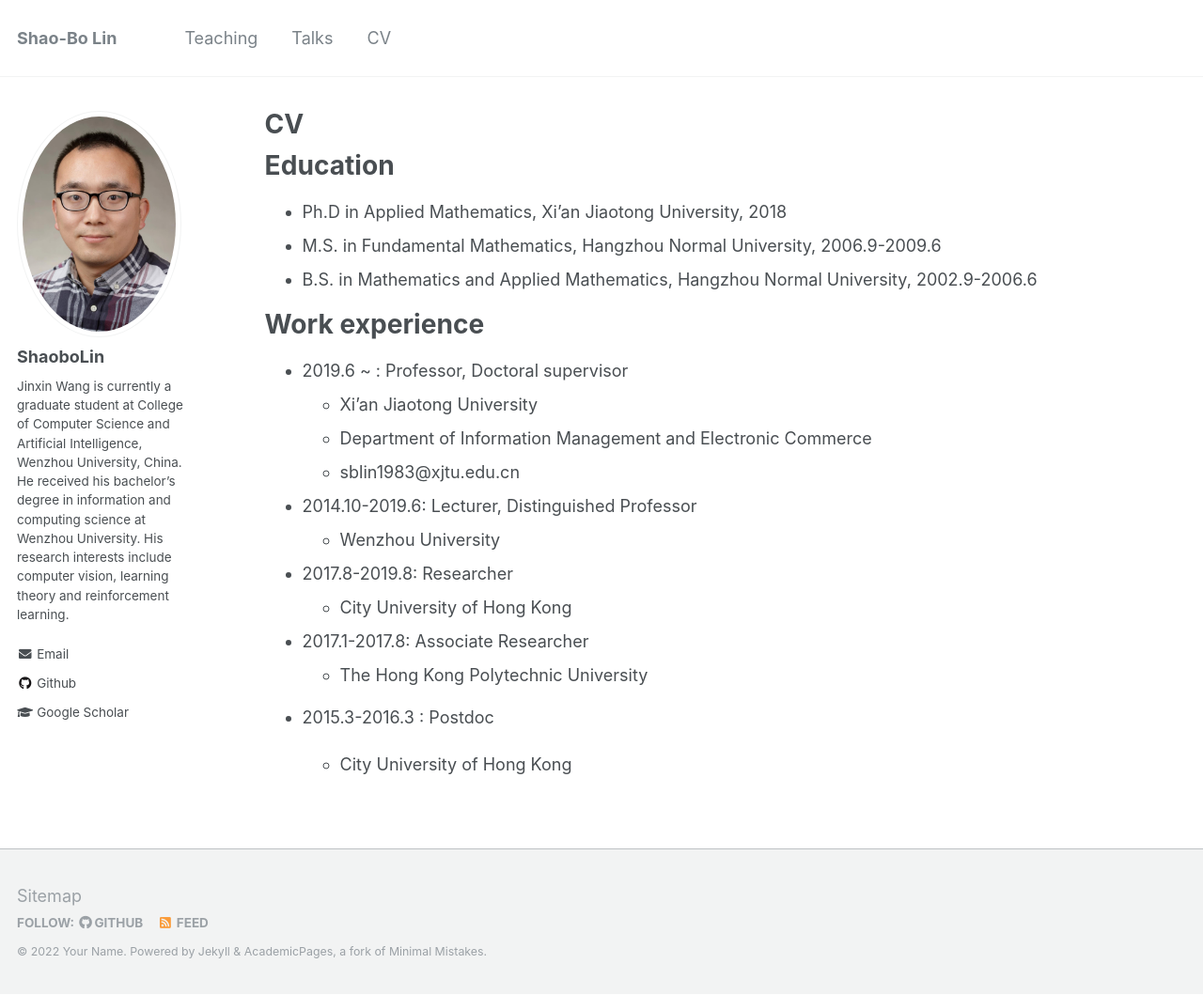
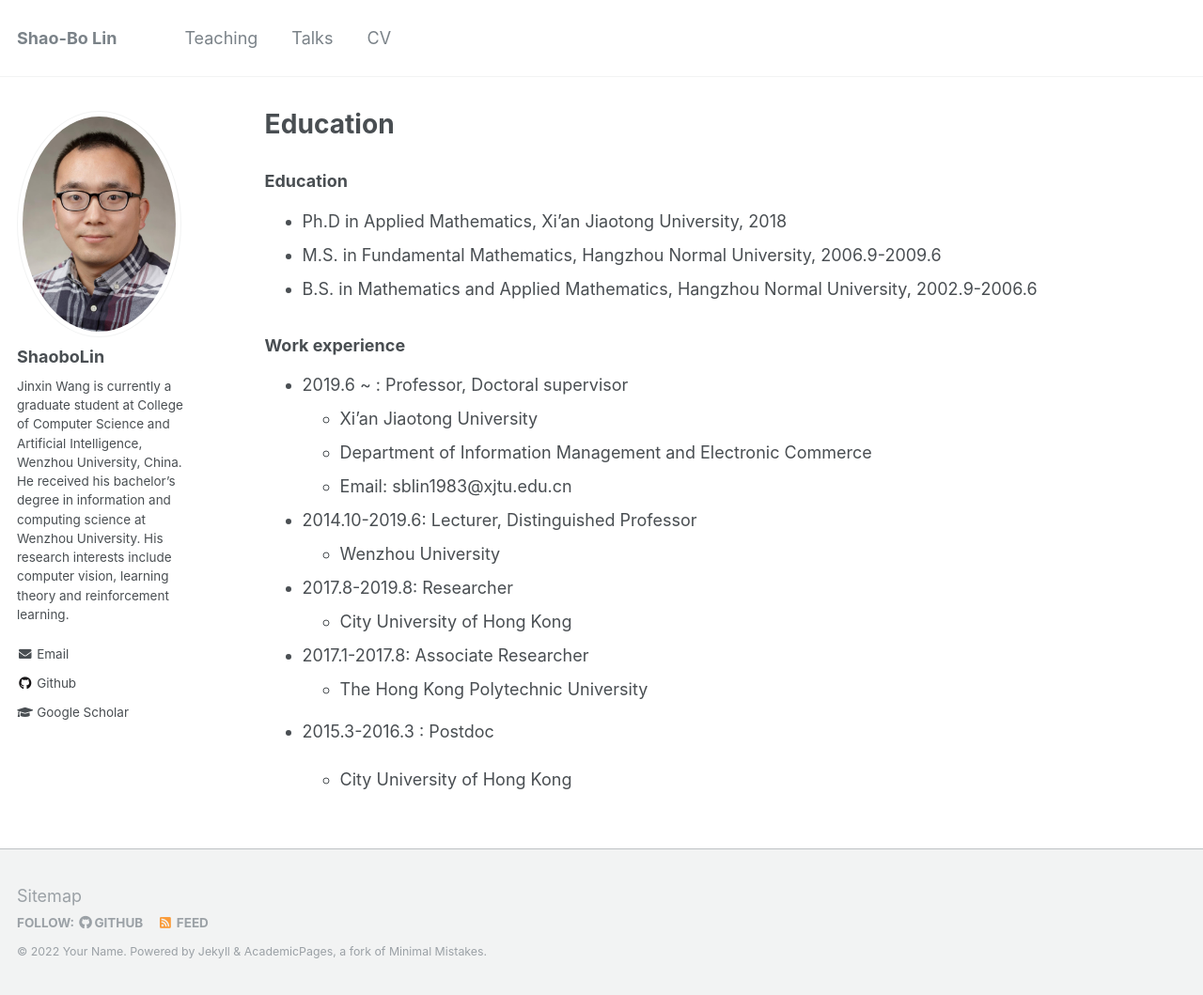
Before and after one commit to JxwangLearningTheory/JxwangLearningTheory.github.io, a Jekyll site: the page built from _pages/cv.md, in a window 1280 px wide and 1059 px high. Shown: the whole window at 94% size. Built offline with Jekyll 4.4.1, drawn with Linux system fonts in a browser that asks for light colours; our own code applies the rules of GitHub Pages for plain Markdown files.

Commit message:
Update cv.md

```diff
--- a/_pages/cv.md
+++ b/_pages/cv.md
@@ -1,24 +1,22 @@
 ---
 layout: archive
-title: "CV"
 permalink: /cv/
 author_profile: true
 redirect_from:
   - /resume
 ---
 
-Education
-======
+### Education
+
 * Ph.D in Applied Mathematics, Xi'an Jiaotong University, 2018
 * M.S. in Fundamental Mathematics, Hangzhou Normal University, 2006.9-2009.6
 * B.S. in Mathematics and Applied Mathematics, Hangzhou Normal University, 2002.9-2006.6
 
-Work experience
-======
+### Work experience
 * 2019.6 ~ :  Professor,  Doctoral supervisor
   * Xi'an Jiaotong University
   * Department of Information Management and Electronic Commerce
-  * sblin1983@xjtu.edu.cn
+  * Email: sblin1983@xjtu.edu.cn
 * 2014.10-2019.6: Lecturer, Distinguished Professor
   * Wenzhou University
 
```
